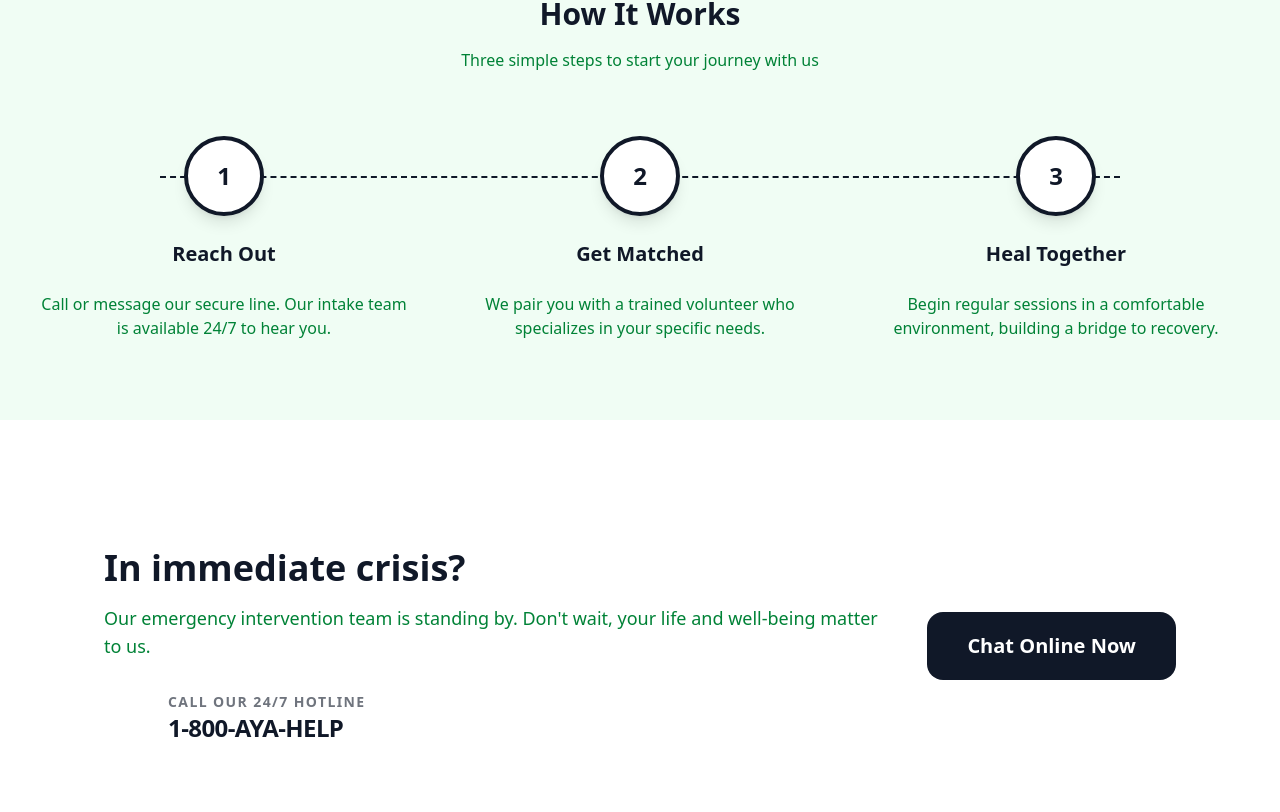
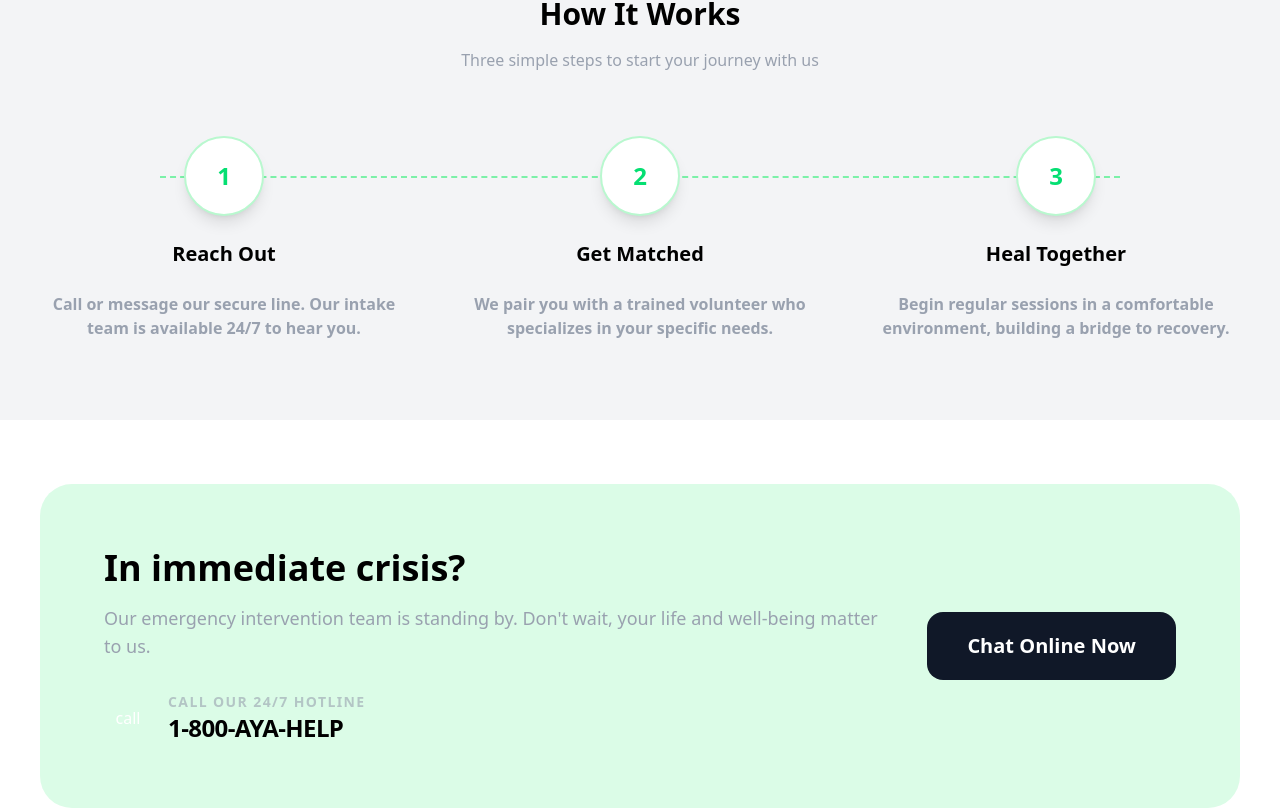
Before and after one commit to fernandorar65-cmyk/Aya-web, a Vue app: page / in a window 1280 px wide. Shown: the part 2048-2860 px from the top of the page. Built offline with nearby package versions, Linux system fonts and the light colour scheme.

Commit message:
fix: herosection and howitwork section

```diff
--- a/src/components/CrisisSection.vue
+++ b/src/components/CrisisSection.vue
@@ -1,21 +1,21 @@
 <template>
   <section class="w-full max-w-[1280px] px-4 md:px-10 py-16">
-    <div class="bg-primary/10 dark:bg-primary/5 rounded-[2rem] p-8 md:p-16 flex flex-col md:flex-row items-center justify-between gap-10">
+    <div class="bg-green-100 rounded-[2rem] p-8 md:p-16 flex flex-col md:flex-row items-center justify-between gap-10">
       <div class="flex-1">
-        <h2 class="text-3xl md:text-4xl font-black mb-4">In immediate crisis?</h2>
-        <p class="text-lg text-green-700 dark:text-green-300 mb-8">Our emergency intervention team is standing by. Don't wait, your life and well-being matter to us.</p>
+        <h2 class="text-3xl md:text-4xl text-black font-black mb-4">In immediate crisis?</h2>
+        <p class="text-lg text-gray-400 mb-8">Our emergency intervention team is standing by. Don't wait, your life and well-being matter to us.</p>
         <div class="flex items-center gap-4">
           <div class="w-12 h-12 rounded-full bg-primary flex items-center justify-center text-white">
             <span class="material-symbols-outlined">call</span>
           </div>
           <div>
-            <p class="text-sm font-bold uppercase tracking-widest opacity-60">Call our 24/7 hotline</p>
-            <p class="text-2xl font-black tracking-tight">1-800-AYA-HELP</p>
+            <p class="text-sm text-gray-400 font-bold uppercase tracking-widest opacity-60">Call our 24/7 hotline</p>
+            <p class="text-2xl text-black font-black tracking-tight">1-800-AYA-HELP</p>
           </div>
         </div>
       </div>
       <div class="w-full md:w-auto">
-        <button class="w-full md:w-auto px-10 py-5 bg-gray-900 dark:bg-primary text-white dark:text-gray-900 rounded-2xl font-bold text-xl hover:opacity-90 transition-opacity">
+        <button class="w-full md:w-auto px-10 py-5 bg-gray-900 text-white rounded-2xl font-bold text-xl hover:opacity-90 transition-opacity">
           Chat Online Now
         </button>
       </div>
--- a/src/components/HowItWorks.vue
+++ b/src/components/HowItWorks.vue
@@ -1,26 +1,26 @@
 <template>
-  <section id="how-it-works" class="w-full bg-green-50 dark:bg-green-950 py-20">
+  <section id="how-it-works" class="w-full bg-gray-100 py-20">
     <div class="max-w-[1280px] mx-auto px-4 md:px-10">
       <div class="text-center mb-16">
-        <h2 class="text-3xl font-bold mb-4">How It Works</h2>
-        <p class="text-green-700 dark:text-green-300">Three simple steps to start your journey with us</p>
+        <h2 class="text-3xl font-bold text-black mb-4">How It Works</h2>
+        <p class="text-gray-400">Three simple steps to start your journey with us</p>
       </div>
       <div class="flex flex-col md:flex-row justify-between items-start gap-12 relative">
-        <div class="hidden md:block absolute top-10 left-[10%] right-[10%] h-0.5 border-t-2 border-dashed border-primary/30 z-0"></div>
+        <div class="hidden md:block absolute top-10 left-[10%] right-[10%] h-0.5 border-t-2 border-dashed border-green-300 z-0"></div>
         <div class="flex flex-col items-center text-center gap-6 relative z-10 flex-1">
-          <div class="w-20 h-20 rounded-full bg-white dark:bg-green-900 shadow-lg flex items-center justify-center text-2xl font-black text-primary border-4 border-primary/20">1</div>
-          <h4 class="text-xl font-bold">Reach Out</h4>
-          <p class="text-green-700 dark:text-green-300">Call or message our secure line. Our intake team is available 24/7 to hear you.</p>
+          <div class="w-20 h-20 rounded-full bg-white shadow-lg flex items-center justify-center text-2xl font-black text-green-400 border-2 border-green-200">1</div>
+          <h4 class="text-xl font-bold text-black">Reach Out</h4>
+          <p class="text-gray-400 font-semibold">Call or message our secure line. Our intake team is available 24/7 to hear you.</p>
         </div>
         <div class="flex flex-col items-center text-center gap-6 relative z-10 flex-1">
-          <div class="w-20 h-20 rounded-full bg-white dark:bg-green-900 shadow-lg flex items-center justify-center text-2xl font-black text-primary border-4 border-primary/20">2</div>
-          <h4 class="text-xl font-bold">Get Matched</h4>
-          <p class="text-green-700 dark:text-green-300">We pair you with a trained volunteer who specializes in your specific needs.</p>
+          <div class="w-20 h-20 rounded-full bg-white shadow-lg flex items-center justify-center text-2xl font-black text-green-400 border-2 border-green-200">2</div>
+          <h4 class="text-xl font-bold text-black">Get Matched</h4>
+          <p class="text-gray-400 font-semibold">We pair you with a trained volunteer who specializes in your specific needs.</p>
         </div>
         <div class="flex flex-col items-center text-center gap-6 relative z-10 flex-1">
-          <div class="w-20 h-20 rounded-full bg-white dark:bg-green-900 shadow-lg flex items-center justify-center text-2xl font-black text-primary border-4 border-primary/20">3</div>
-          <h4 class="text-xl font-bold">Heal Together</h4>
-          <p class="text-green-700 dark:text-green-300">Begin regular sessions in a comfortable environment, building a bridge to recovery.</p>
+          <div class="w-20 h-20 rounded-full bg-white shadow-lg flex items-center justify-center text-2xl font-black text-green-400 border-2 border-green-200">3</div>
+          <h4 class="text-xl font-bold text-black">Heal Together</h4>
+          <p class="text-gray-400 font-semibold">Begin regular sessions in a comfortable environment, building a bridge to recovery.</p>
         </div>
       </div>
     </div>
```
